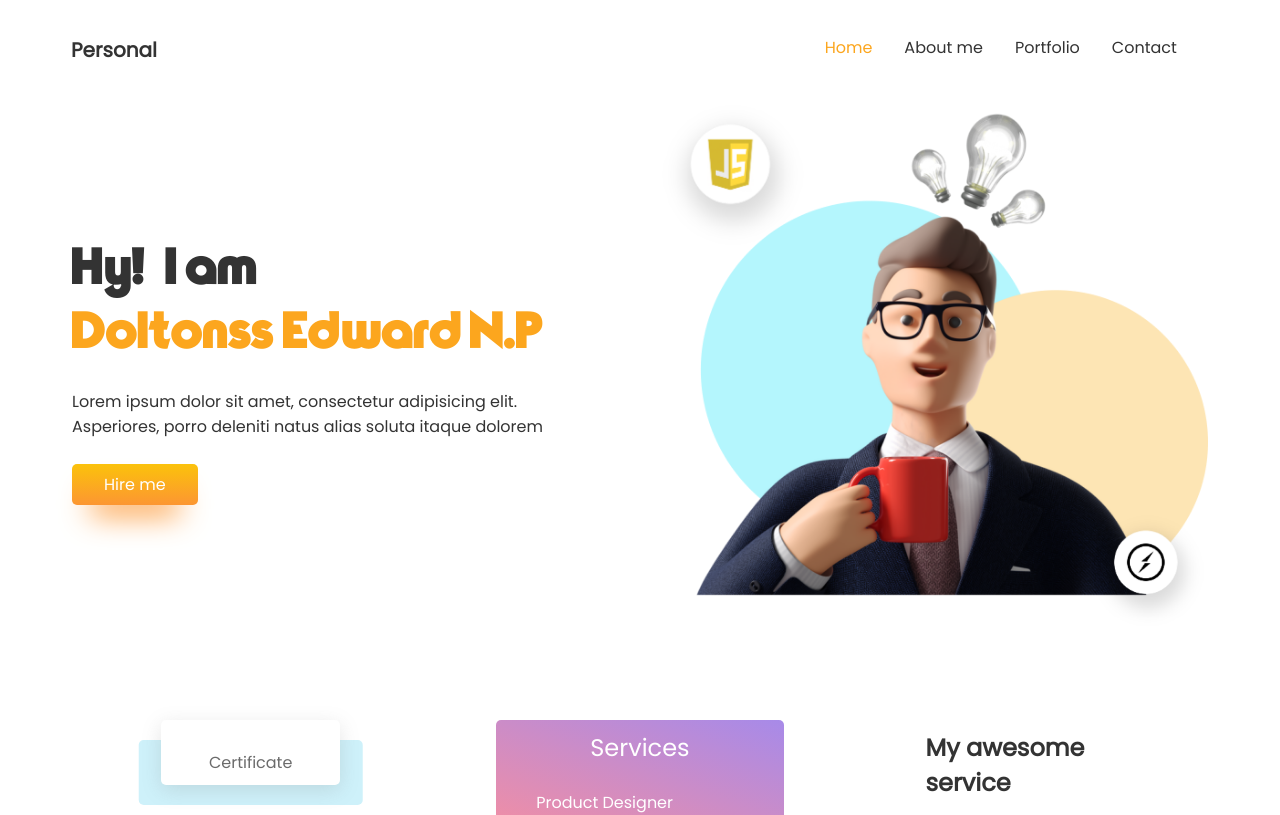
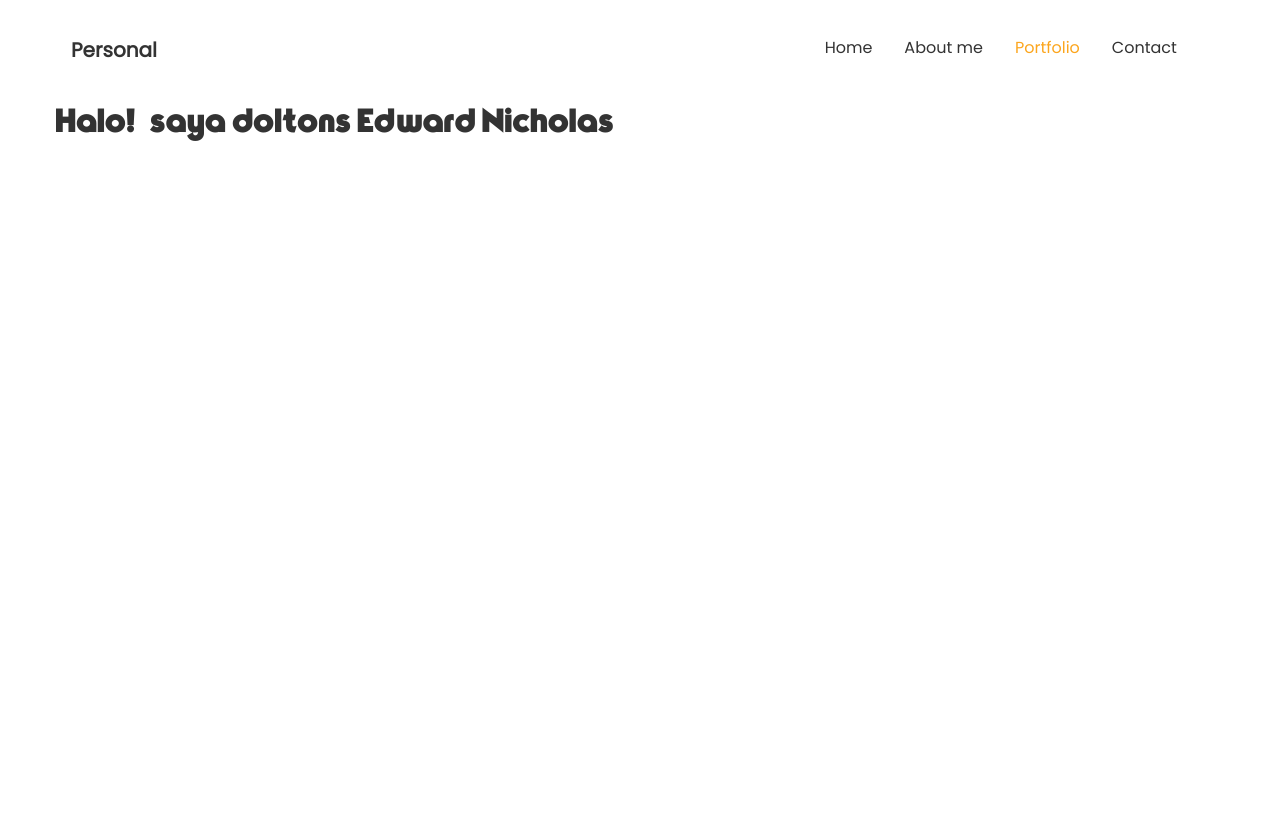
Before and after one commit to doltonsedward/Personal-website-svelte, a Svelte app: page / in a window 1280 px wide. Shown: the top 815 px of the page. Built offline with nearby package versions, Linux system fonts and the light colour scheme.

Commit message:
modify activeIn, now in Portfolio

```diff
--- a/src/App.svelte
+++ b/src/App.svelte
@@ -5,7 +5,7 @@
 	$: document.title = title
 
 	let navItems = ['Home', 'About me', 'Portfolio', 'Contact']
-	let activeIn = 'Home'
+	let activeIn = 'Portfolio'
 	const navChange = (e) => {
 		activeIn = e.detail
 	}
```
